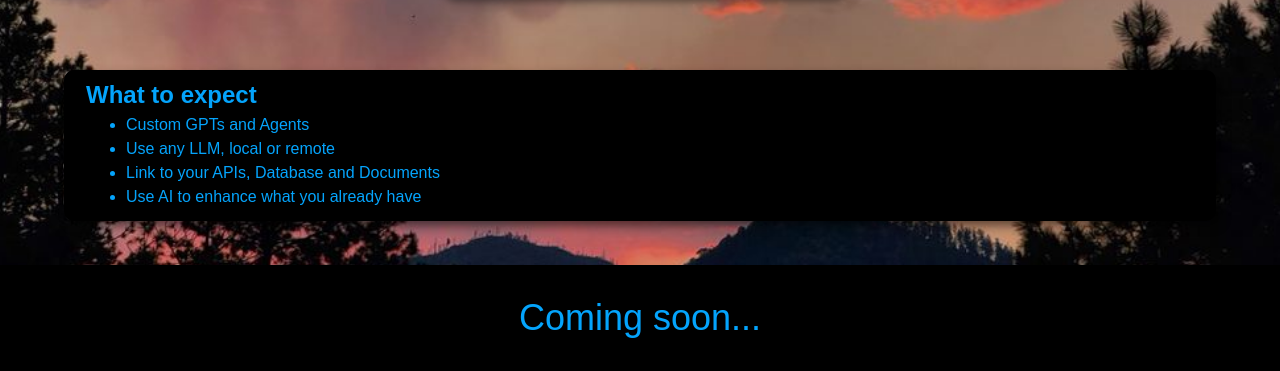
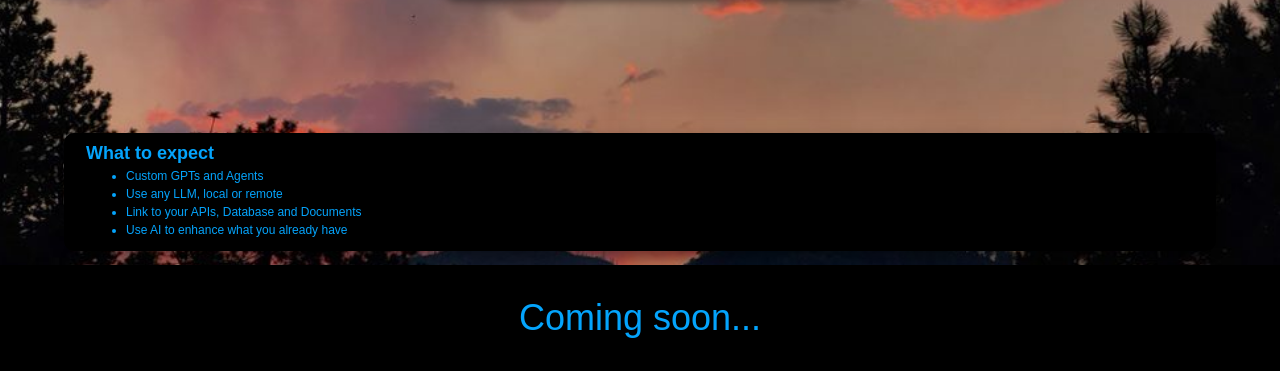
Before and after one commit to TheCowboyAI/thecowboyai.github.io, a plain HTML site: page index.html in a window 1280 px wide. Shown: the part 429-800 px from the top of the page. Drawn offline with Linux system fonts and the light colour scheme.

Commit message:
Update styles.css

```diff
--- a/styles.css
+++ b/styles.css
@@ -119,7 +119,8 @@ body {
 .whatscoming {
   position: absolute; /* Make this container relative to position children absolutely inside it */
   display: block;
-  bottom: 150px;
+  font-size: 12px;
+  bottom: 120px;
   left:0;
   right:0;
   margin: 0 auto;
@@ -127,12 +128,12 @@ body {
   padding-left: 20px;
   padding-bottom: 10px;
   max-width: 90vw; /* Max width as a percentage of the viewport width */
-  max-height: 20vh; /* Max height as a percentage of the viewport height */
+  max-height: 25vh; /* Max height as a percentage of the viewport height */
   background-color: black; /* Footer background color */
   color: #04A4FC;
   border: 2px solid black; /* Adjust the border width as needed */
   border-radius: 10px; /* Adjust the corner radius as needed */
-  box-shadow: 5px 5px 10px rgba(0, 0, 0, 0.5); /* Adjust the x-offset, y-offset, blur-radius, and color as needed */
+  box-shadow: 10px 10px 20px rgba(0, 0, 0, 0.5); /* Adjust the x-offset, y-offset, blur-radius, and color as needed */
   clear: both;
 }
 
```
